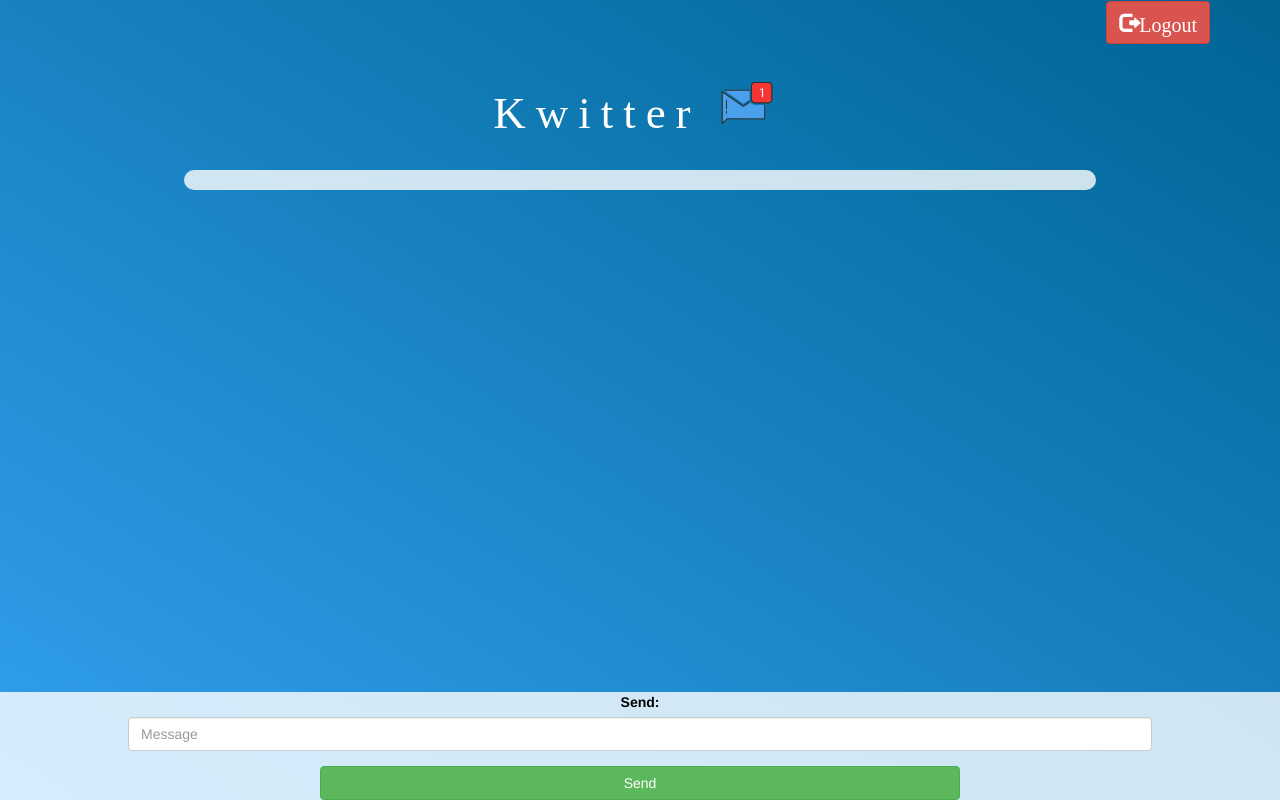
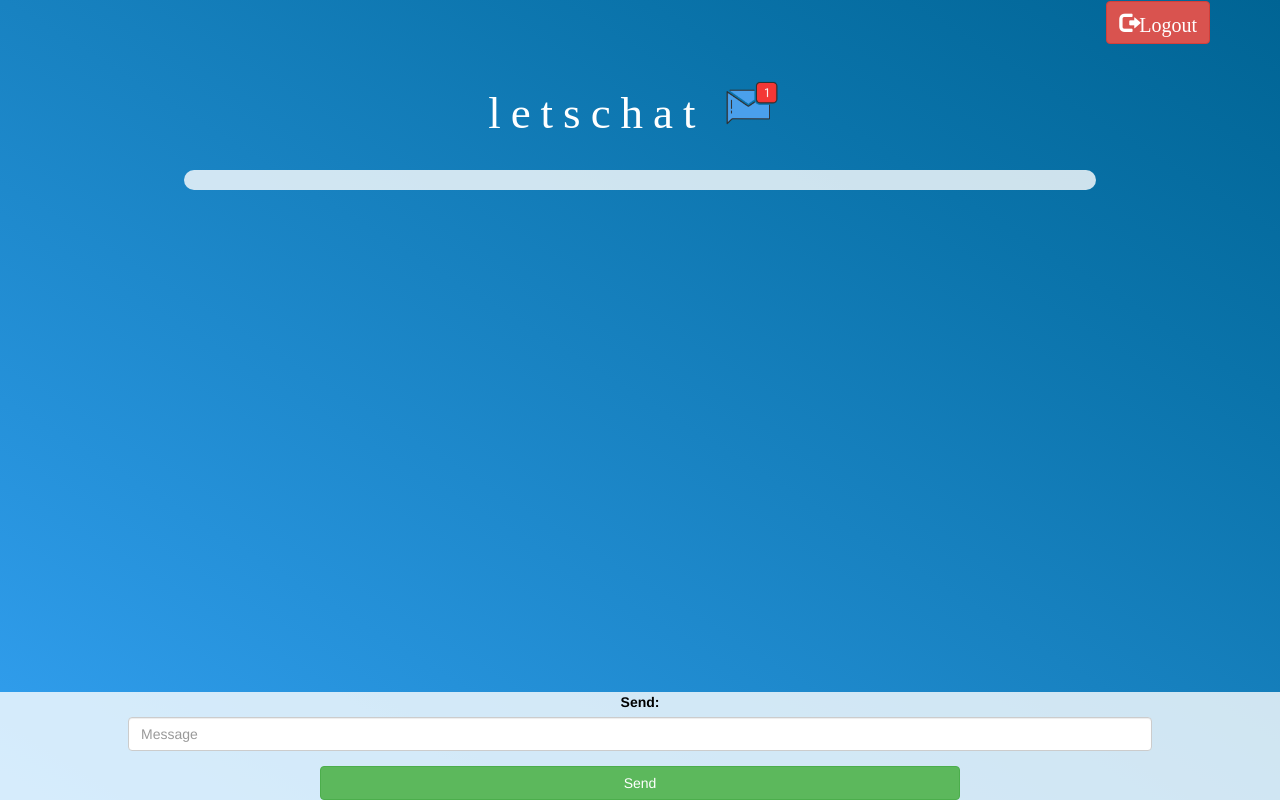
Before and after one commit to the-goat-the-pro/project-93, a plain HTML site: page Kwitter_page.html in a window 1280 px wide. Drawn offline with nearby package versions, Linux system fonts and the light colour scheme; a web font is replaced by a local one.

Commit message:
Add files via upload

```diff
--- a/Kwitter_page.html
+++ b/Kwitter_page.html
@@ -1,7 +1,7 @@
 <!DOCTYPE html>
 <html>
 <head>
-	<title>Kwitter Message page</title>
+	<title>letschat Message page</title>
 <script src="https://www.gstatic.com/firebasejs/7.6.2/firebase-app.js"></script>
 <script src="https://www.gstatic.com/firebasejs/7.6.2/firebase-firestore.js"></script>
 <script src="https://www.gstatic.com/firebasejs/live/3.1/firebase.js"></script>
@@ -21,7 +21,7 @@
 	<button id="logout" class="glyphicon glyphicon-log-out btn btn-danger">Logout</button>
 	<center>
 		<h1 class="header">
-			Kwitter
+			letschat
 			<sup>
 				<img src="m2.png">
 			</sup>
```
